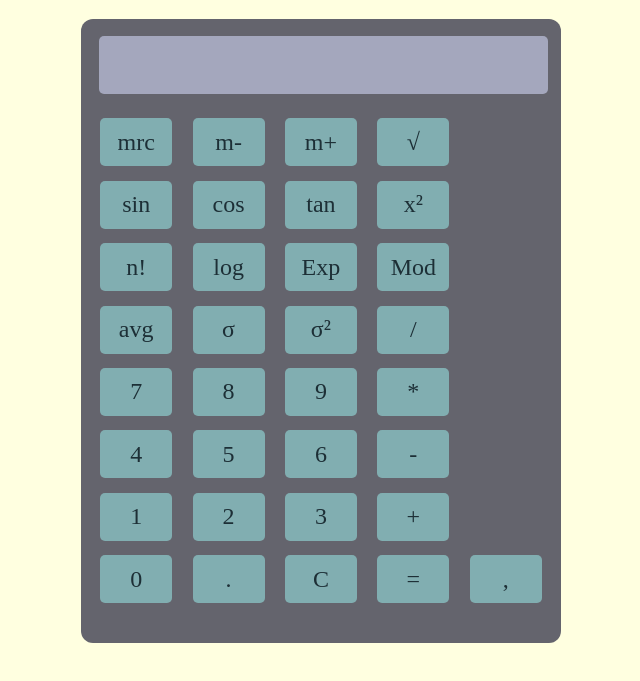
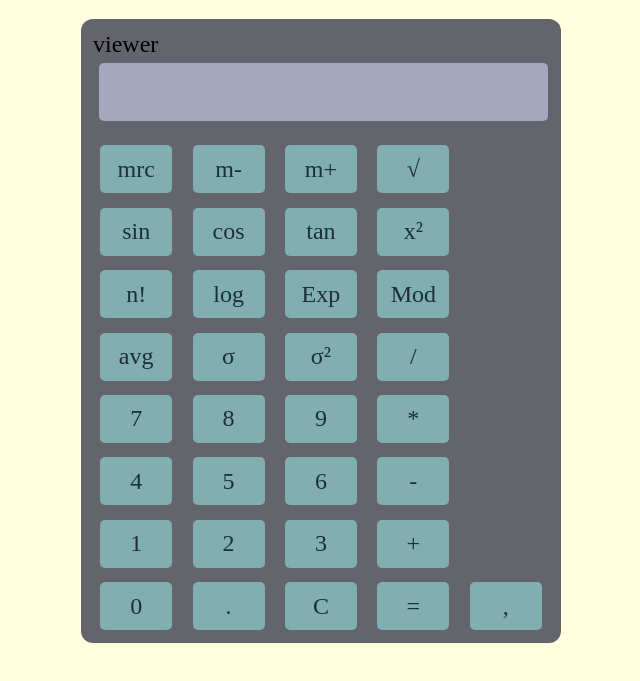
Before and after one commit to UO257247/SEWPRUEBAS, a plain HTML site: page index.html in a window 1280 px wide. Shown: the part 61-742 px from the top of the page, without its empty margins (319-959 px from the left). Drawn offline with Linux system fonts and the light colour scheme.

Commit message:
Label text

```diff
--- a/index.html
+++ b/index.html
@@ -13,7 +13,7 @@
         <h1>Calculadora estadística</h1>
 
         <div id="calculator" class="calculator">
-            <label>
+            <label>viewer
                 <input id="viewer" class="viewer"  readonly />
             </label>
             <div>
```
